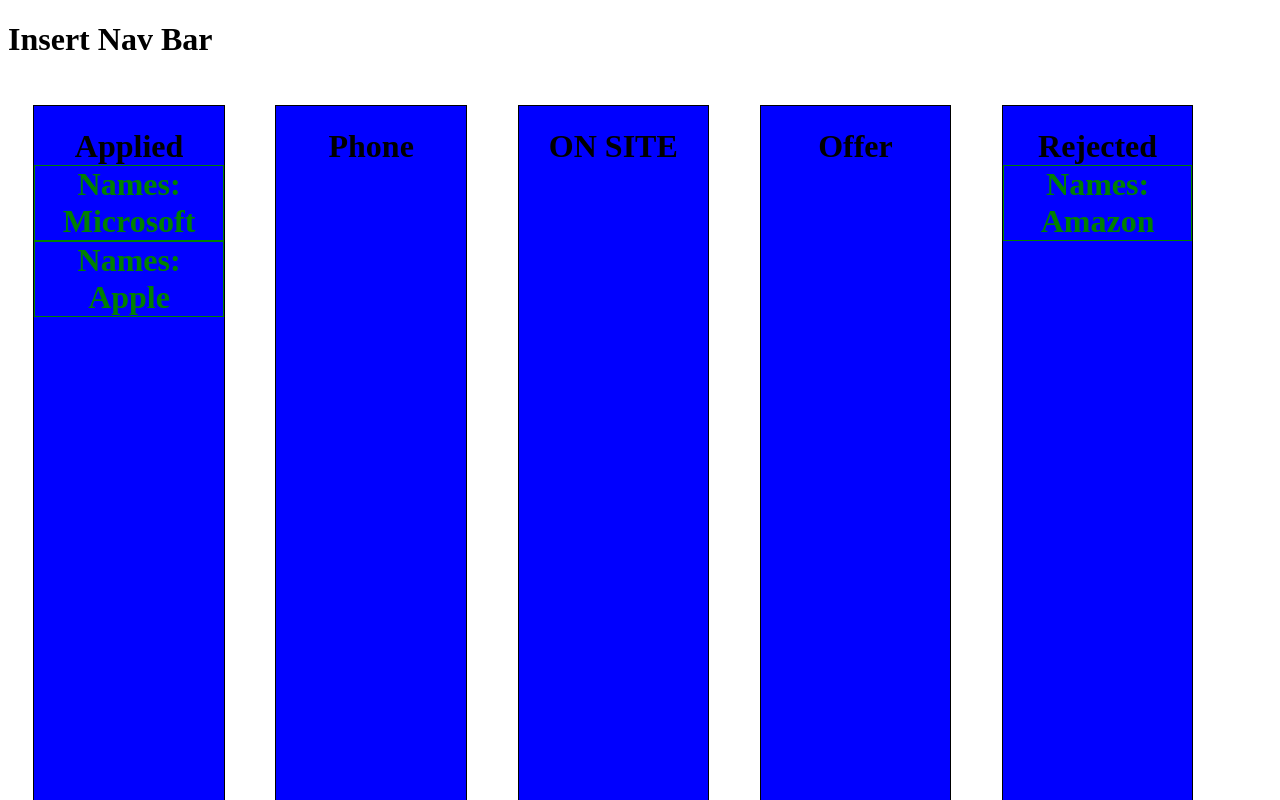
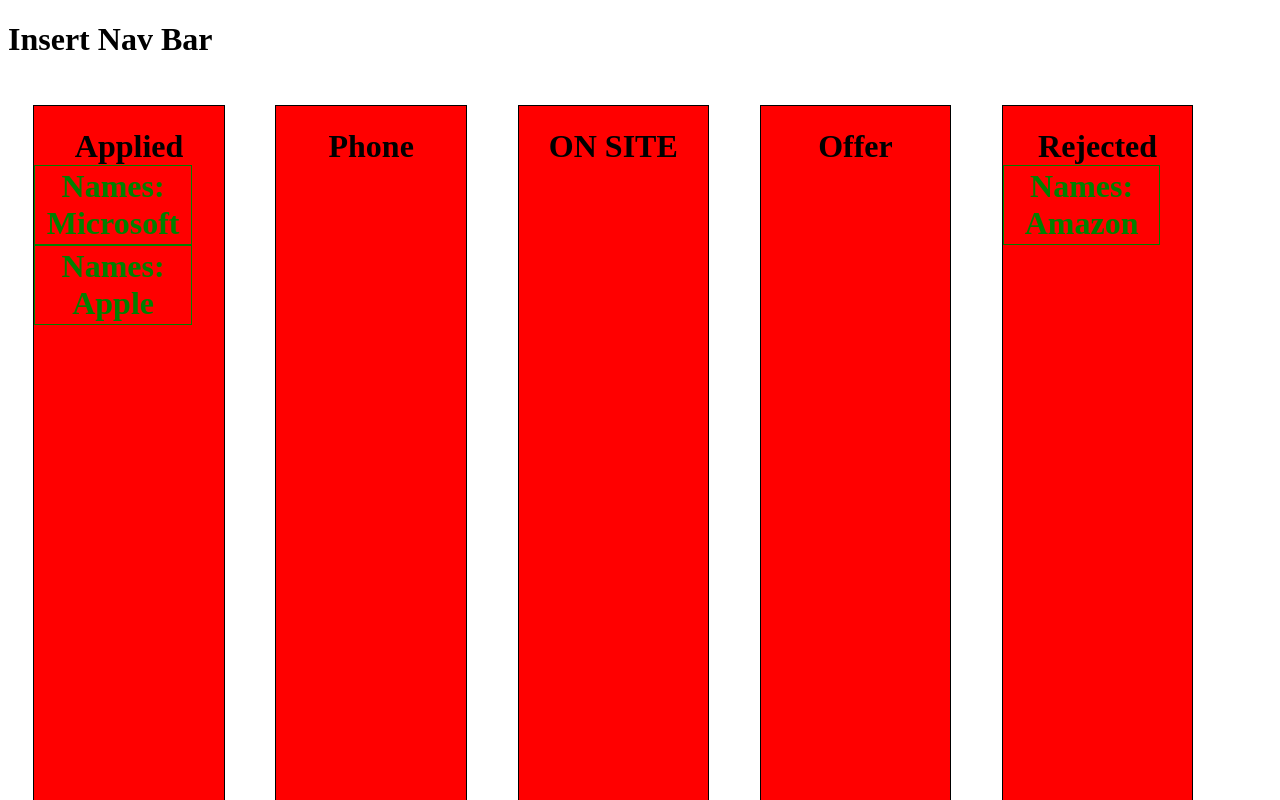
Before and after one commit to anthonylee2797/Pipeline, a React app: page / in a window 1280 px wide. Shown: the top 800 px of the page. Built offline with nearby package versions, Linux system fonts and the light colour scheme.

Commit message:
light up feature

```diff
--- a/src/components/Column.tsx
+++ b/src/components/Column.tsx
@@ -9,7 +9,8 @@ const Wrapper = styled.div<{ color?: string }>`
   border: 1px solid black;
   width: 15%;
   text-align: center;
-  background: blue;
+  background: ${(prop) => (prop.lightUp ? '#4a4a4a' : 'red')};
+  transition: 0.2s;
 `;
 
 const ItemTypes = {
@@ -44,7 +45,7 @@ const Column = ({ columnName, children }: props) => {
   }
 
   return (
-    <Wrapper ref={drop}>
+    <Wrapper lightUp={isOver} ref={drop}>
       <h1>
         {columnName} {children}
       </h1>
--- a/src/components/Job.tsx
+++ b/src/components/Job.tsx
@@ -13,6 +13,10 @@ const JobComponent = styled('div')`
   text-align: center;
   border: 1px solid;
   cursor: pointer;
+  width: 80%;
+  padding: 2px;
+  backgroundcolor: blue;
+  height: 100%;
 `;
 
 interface Props {
--- a/src/components/Pipeline.tsx
+++ b/src/components/Pipeline.tsx
@@ -15,7 +15,7 @@ const Pipeline = () => {
   function addJob(e: any) {
     e.preventDefault();
     let company = companyNameEl.current.value;
-    setJobss(jobs.concat({ company: company, status: 'Applied', id: uuid() }));
+    setJobss(jobs.concat({ company: company, status: 'Applied', id: uuid()}));
   }
 
   return (
```
